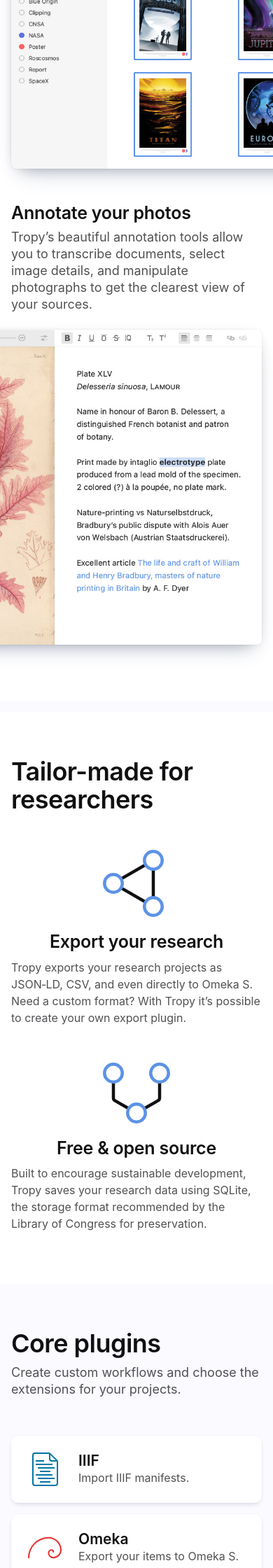
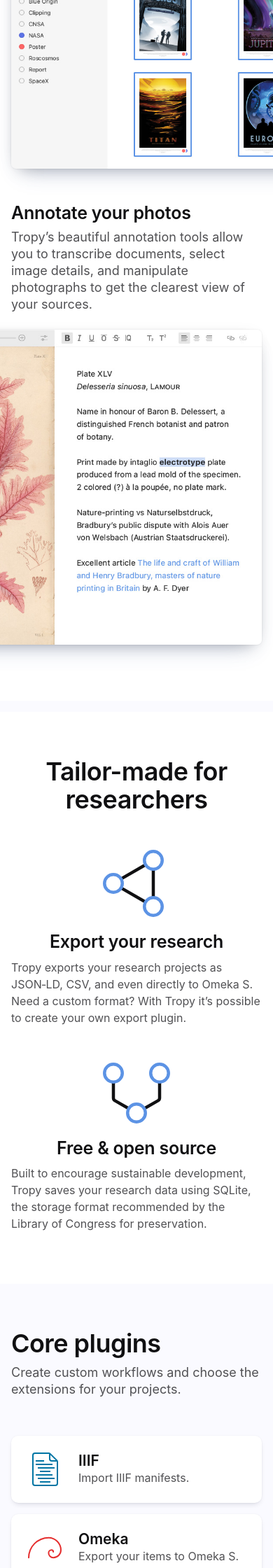
Before and after one commit to tropy/tropy.github.io, a Jekyll site: the page built from index.html, in a window 390 px wide. Shown: the part 2822-5062 px from the top of the page at 70% size. Built offline with Jekyll 4.4.1, drawn with Linux system fonts in a browser that asks for light colours.

Commit message:
Center features h2 on phones

```diff
--- a/assets/stylesheets/home/_features.scss
+++ b/assets/stylesheets/home/_features.scss
@@ -20,11 +20,11 @@
   }
 
   h2 {
+    text-align: center;
     margin-top: -14px;
     margin-bottom: $section-spacing-y-phone * 3 / 4 - 8px; // 2.5% optical correction
 
     @media (min-width: $sm) {
-      text-align: center;
       margin-top: -19px;
       margin-bottom: $section-spacing-y * 3 / 4 - 14px;
     }
```
